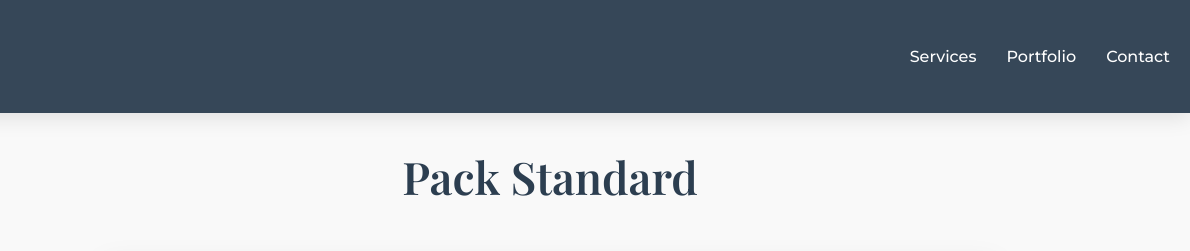
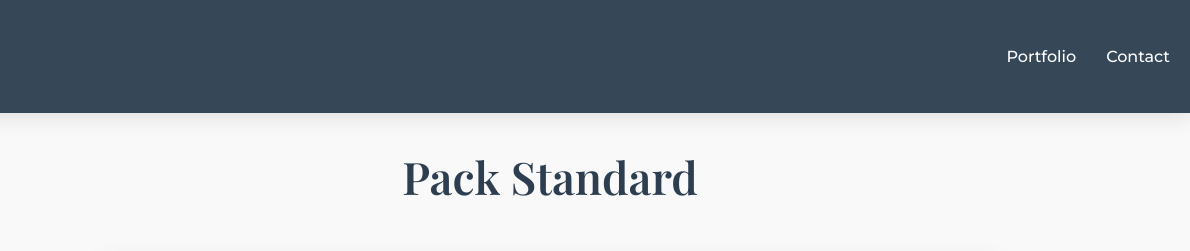
Before and after one commit to arthurbackes/portfolio, a plain HTML site: page services/index.html in a window 1280 px wide. Shown: the top 251 px of the page, 90-1280 px from the left. Drawn offline with nearby package versions, Linux system fonts and the light colour scheme.

Commit message:
enlever service de navbar service

```diff
--- a/services/index.html
+++ b/services/index.html
@@ -17,7 +17,6 @@
                 <img src="../assets/logo-simple-blanc.png" style="height: 35px; margin-left: 35px;" alt="Backes Web Solutions">
             </a>
             <div class="nav-links">
-                <a href="../#services">Services</a>
                 <a href="../#portfolio">Portfolio</a>
                 <a href="../#contact">Contact</a>
             </div>
```
